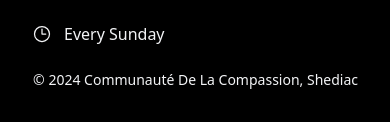
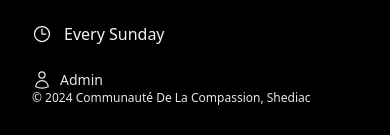
Before and after one commit to izakahy/ccs-eglisee, a Vue app in the folder ccs/ccs-frontend/: page / in a window 390 px wide. Shown: the part 3286-3421 px from the top of the page. Built offline with nearby package versions, Linux system fonts and the light colour scheme.

Commit message:
updated nav and footer

```diff
--- a/ccs/ccs-frontend/src/components/AppFooter.vue
+++ b/ccs/ccs-frontend/src/components/AppFooter.vue
@@ -1,5 +1,5 @@
 <script setup>
-import { PhoneIcon, EnvelopeIcon, ClockIcon, HomeIcon } from '@heroicons/vue/24/outline'
+import { PhoneIcon, EnvelopeIcon, ClockIcon, UserIcon } from '@heroicons/vue/24/outline'
 </script>
 
 <template>
@@ -20,8 +20,16 @@
         <p>Every Sunday</p>
       </div>
 
-      <div class="flex justify-end space-x-3">
-        <p class="text-end text-sm">&copy; {{ new Date().getFullYear() }} Communauté De La Compassion, Shediac</p>
+      <div class="flex flex-col lg:flex-row md:justify-between lg:justify-between md:items-center lg:items-center text-gray-200 transition-all duration-500 ease-in-out">
+        <div class="flex items-center space-x-2">
+          <UserIcon class="h-5 w-5" />
+          <p class="text-sm truncate">Admin</p>
+        </div>
+        <div class="">
+          <p class="text-start md:text-end lg:text-end text-xs m-0">
+            &copy; {{ new Date().getFullYear() }} Communauté De La Compassion, Shediac
+          </p>
+        </div>
       </div>
     </div>
   </footer>
--- a/ccs/ccs-frontend/src/components/AppHeader.vue
+++ b/ccs/ccs-frontend/src/components/AppHeader.vue
@@ -11,12 +11,19 @@
   forward: false,
   give: false
 });
-const isMenuOpen = ref(false)
+const isMenuOpen = ref(false);
+const aboutItems = [
+  { label: 'Our Story', path: '/about/story' },
+  { label: 'Mission', path: '/about/mission' },
+  { label: 'Team', path: '/about/team' }
+]
 
 // toggale
 const toggleSubmenu = (key) => {
   submenuOpen.value[key] = !submenuOpen.value[key]
 }
+
+
 
 watch(isMenuOpen, (newValue) => {
   document.body.style.overflow = newValue ? 'hidden' : 'auto';
@@ -64,14 +71,18 @@
 
           <!-- Desktop Navigation -->
           <ul class="hidden md:flex space-x-8 text-2xl">
-            <li class="relative">
-              <div class="flex items-center cursor-pointer" @click="toggleSubmenu('home')">
+            <li
+              class="relative"
+              @mouseenter="submenuOpen.about = true"
+              @mouseleave="submenuOpen.about = false"
+            >
+              <div class="flex items-center cursor-pointer">
                 <a href="#about">ABOUT</a>
-                <span class="ml-2">
+                <span class="ml-1">
                   <svg
                     xmlns="http://www.w3.org/2000/svg"
                     class="h-4 w-4 transition-transform duration-200"
-                    :class="{'rotate-180': submenuOpen.home}"
+                    :class="{'rotate-180': submenuOpen.about}"
                     viewBox="0 0 20 20"
                     fill="currentColor"
                   >
@@ -83,6 +94,22 @@
                   </svg>
                 </span>
               </div>
+
+              <!-- Dropdown Menu -->
+              <div v-if="submenuOpen.about"
+                class="absolute z-10 left-0 -translate-x-2  bg-black divide-y  rounded-lg shadow w-44 dark:bg-gray-700">
+                <div class="absolute w-full h-2 -top-2"></div>
+                <ul class="py-2 text-base text-white font-semibold dark:text-gray-200">
+                    <li v-for="item in aboutItems" :key="item.path">
+                        <RouterLink
+                            :to="item.path"
+                            class="block px-4 py-2 hover:bg-gray-800"
+                        >
+                            {{ item.label }}
+                        </RouterLink>
+                    </li>
+                </ul>
+            </div>
             </li>
             <li><RouterLink :to="{ name: 'posts' }">CONNECT</RouterLink></li>
             <li><RouterLink :to="{ name: 'create' }">EVENT</RouterLink></li>
```
Also changed, not shown: ccs/ccs-frontend/src/assets/main.css (line endings or trailing spaces).
